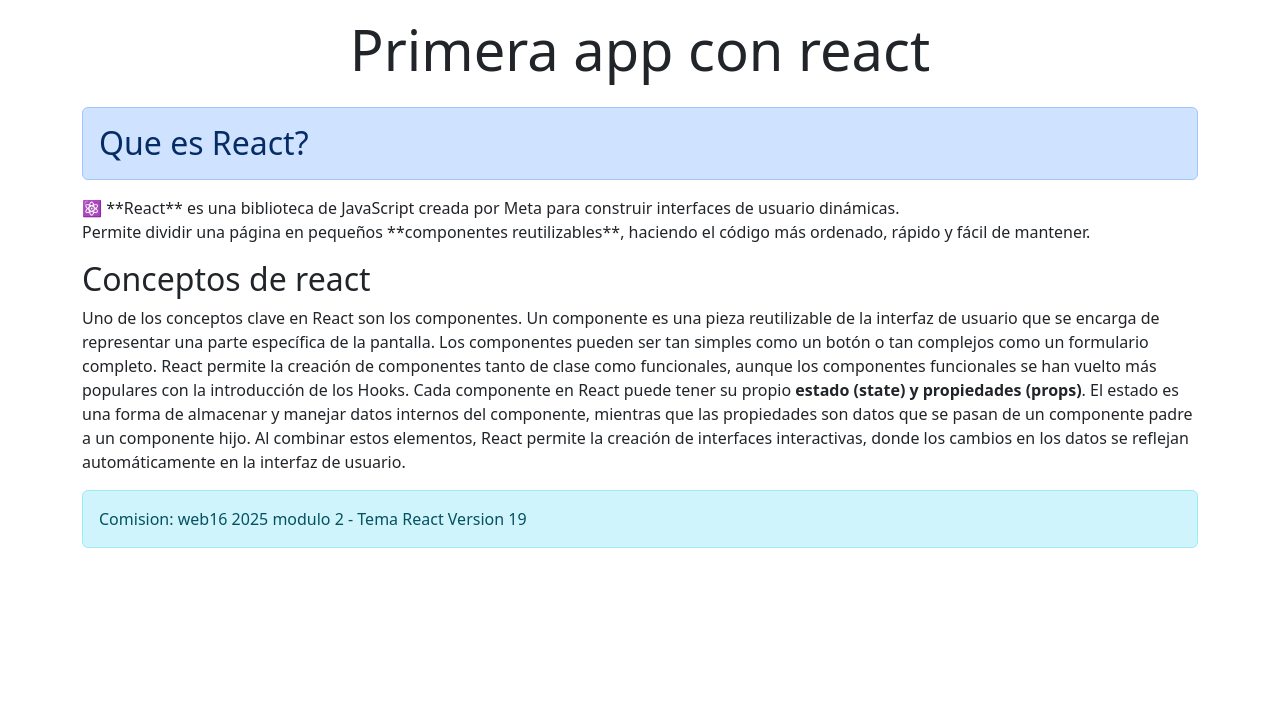
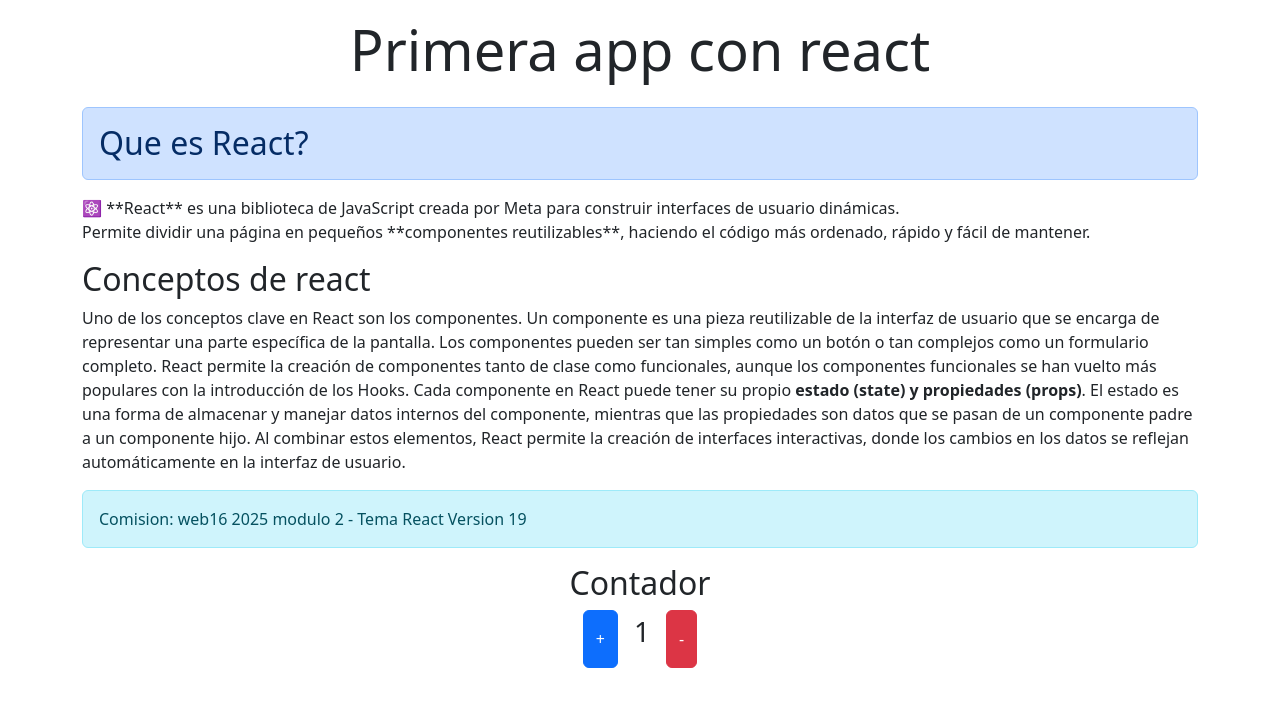
Before and after one commit to basiliomartinez/React-PrimerPractica, a React (Vite) app: page / in a window 1280 px wide. Shown: the top 706 px of the page. Built offline with nearby package versions, Linux system fonts and the light colour scheme.

Commit message:
Creamos el componente contador usando una variable comun

```diff
--- a/src/App.jsx
+++ b/src/App.jsx
@@ -1,5 +1,7 @@
 import Teoria from "./components/Teoria"
 import Conceptos from "./components/Conceptos"
+import Contador from "./components/Contador"
+
 
 function App() {
 const codComision= 'web16 2025 modulo 2'
@@ -12,6 +14,7 @@
       <Teoria></Teoria>
       {/*<Teoria/>*/}
       <Conceptos codComision= {codComision} tema= 'React' version= {19}/>
+   <Contador></Contador>
     </main>
     </>
 )
--- /dev/null
+++ b/src/components/Contador.jsx
@@ -0,0 +1,20 @@
+const Contador = () => {
+    let numero= 1
+
+    const sumar= ()=>{
+        numero++
+        console.log (numero)
+    }
+    return (
+        <section className="text-center">
+        <h2>Contador</h2>
+        <div className="d-flex justify-content-center">
+<button className="btn btn-primary" onClick={sumar} >+</button>
+<p className="fs-3 mx-3">{numero}</p>
+<button className="btn btn-danger">-</button>
+        </div>
+        </section>
+    );
+};
+
+export default Contador;
```
